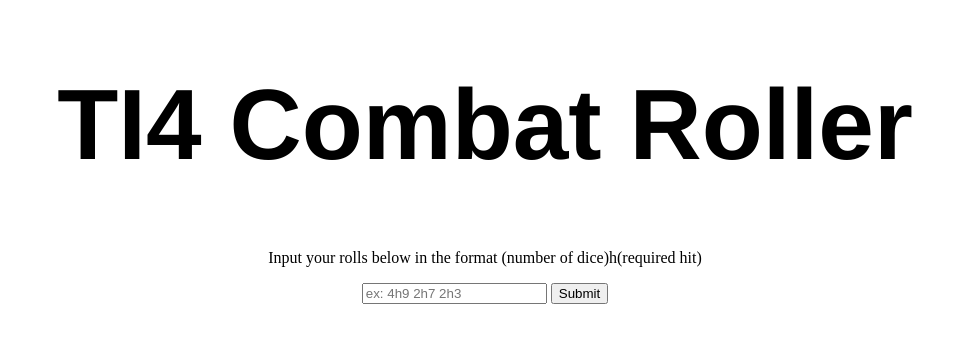
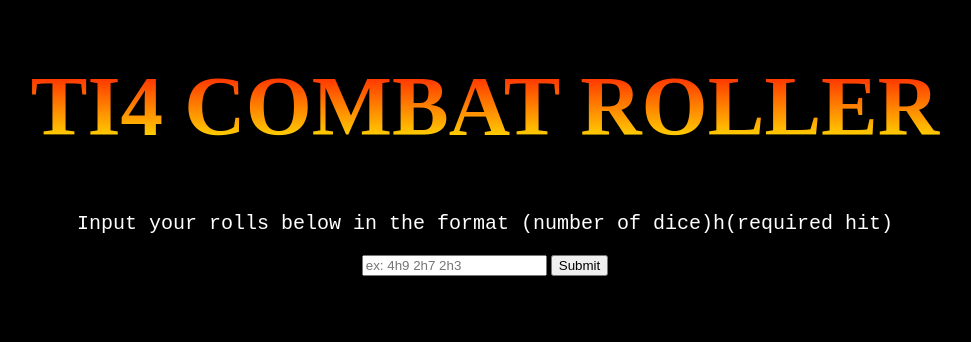
Before and after one commit to philipdonaldhitchcockstilwell/TI4_CombatRoller, a plain HTML site: page index.html in a window 1280 px wide. Shown: the whole page, without its empty margins (155-1126 px from the left). Drawn offline with Linux system fonts and the light colour scheme.

Commit message:
Preliminary style changes

```diff
--- a/index.html
+++ b/index.html
@@ -5,7 +5,7 @@
 </head>
 <body>
     <div id="page">
-        <h1>TI4 Combat Roller</h1>
+        <h1>TI4 COMBAT ROLLER</h1>
         <p>Input your rolls below in the format (number of dice)h(required hit)</p>
         <form>
             <input type="text" id="diceInput" name="diceInput" placeholder="ex: 4h9 2h7 2h3">
--- a/styles.css
+++ b/styles.css
@@ -1,11 +1,21 @@
+body {
+    background-color: black;
+}
+
 h1 {
     color: black;
-    font-family: Helvetica;
-    font-size: 100px;
+    font-family: 'Times New Roman', Times, serif;
+    font-size: 85px;
     text-align: center;
+    background-image: linear-gradient(0deg, yellow, red);
+    -webkit-background-clip: text;
+    -webkit-text-fill-color: transparent;
 }
 
 p {
+    font-family: monospace;
+    font-size: 20px;
+    color: white;
     text-align: center;
 }
 
```
